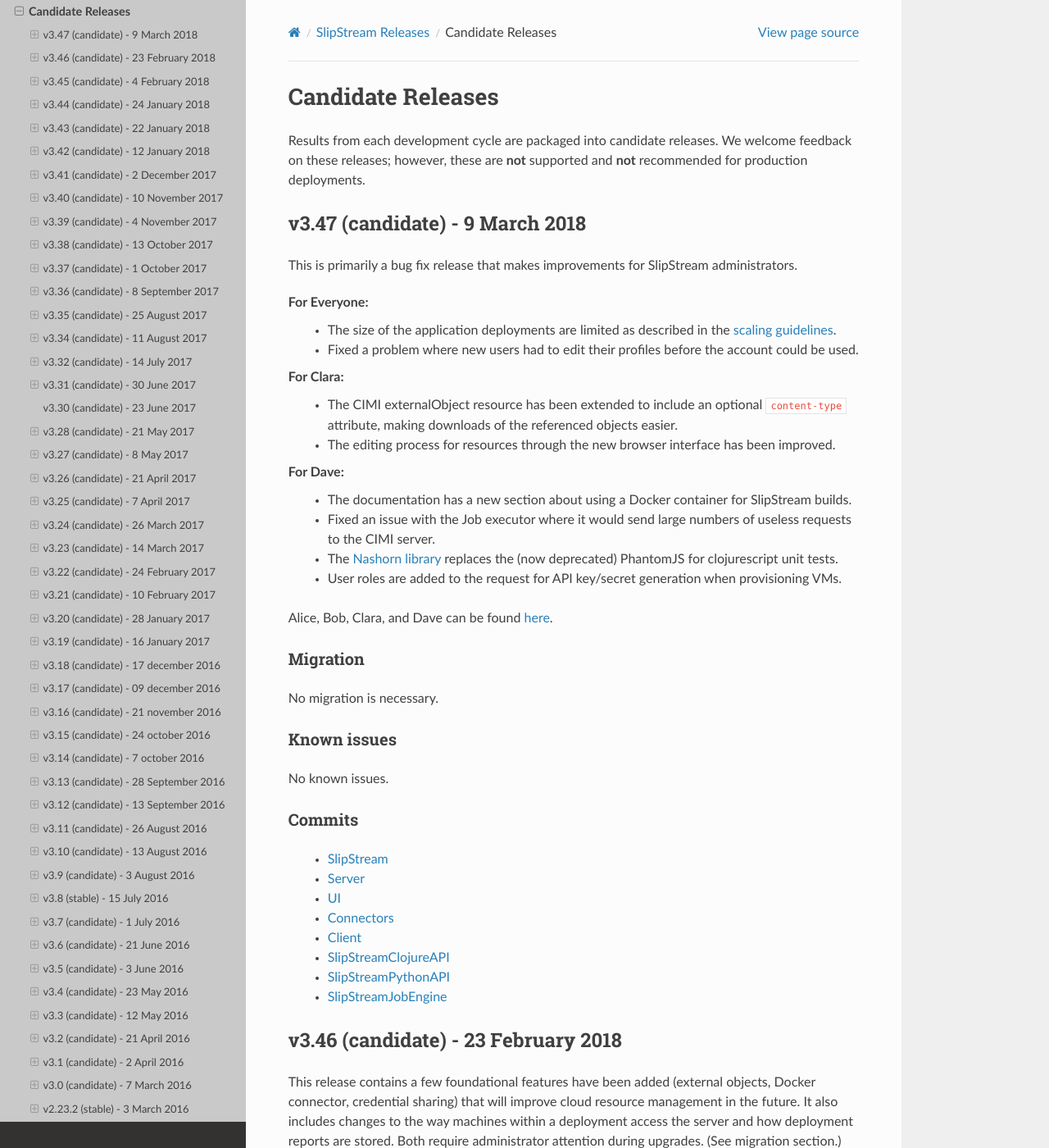
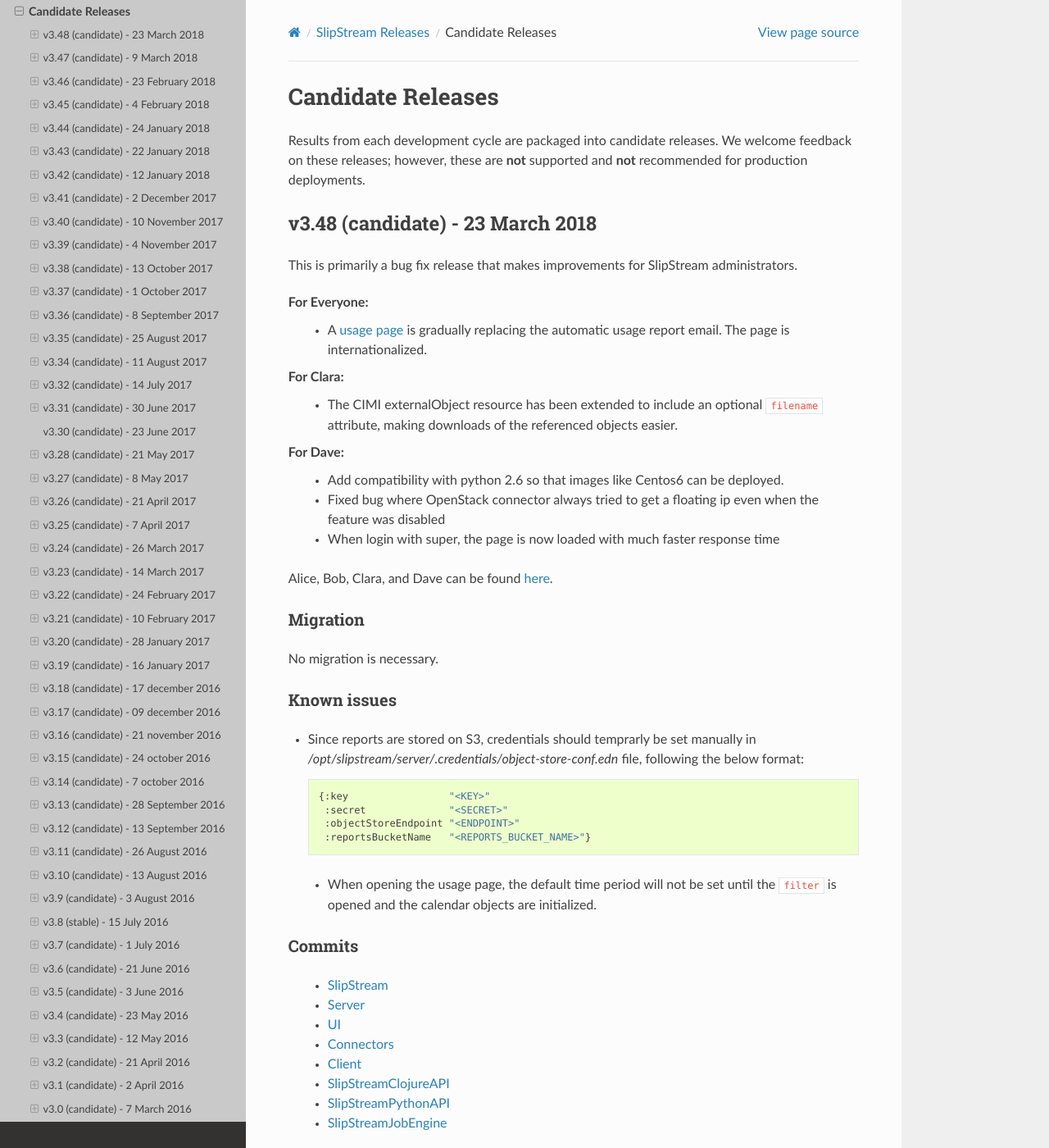
Before and after one commit to slipstream/SlipStreamDocumentation, a Sphinx documentation site: the page built from docs/release_notes/candidate_releases.rst, in a window 1280 px wide and 1400 px high. Shown: the whole window at 82% size. Built offline with Sphinx 7.4.7 and the Read the Docs theme 2.0.0, drawn with Linux system fonts in a browser that asks for light colours.

Commit message:
draft release notes for v3.48

```diff
--- a/docs/release_notes/candidate_releases.rst
+++ b/docs/release_notes/candidate_releases.rst
@@ -4,6 +4,64 @@
 Results from each development cycle are packaged into candidate
 releases. We welcome feedback on these releases; however, these are
 **not** supported and **not** recommended for production deployments.
+
+v3.48 (candidate) - 23 March 2018
+------------------------------------
+
+This is primarily a bug fix release that makes improvements for
+SlipStream administrators.
+
+For Everyone:
+ - A `usage page <https://nuv.la/webui/usage>`_ is gradually replacing
+   the automatic usage report email. The page is internationalized.
+
+For Clara:
+ - The CIMI externalObject resource has been extended to include an
+   optional ``filename`` attribute, making downloads of the
+   referenced objects easier.
+
+For Dave:
+ - Add compatibility with python 2.6 so that images like Centos6
+   can be deployed.
+ - Fixed bug where OpenStack connector always tried to get a
+   floating ip even when the feature was disabled
+ - When login with super, the page is now loaded with much faster
+   response time
+
+Alice, Bob, Clara, and Dave can be found
+`here <http://sixsq.com/personae/>`_.
+
+Migration
+~~~~~~~~~
+
+No migration is necessary.
+
+Known issues
+~~~~~~~~~~~~
+
+- Since reports are stored on S3, credentials should temprarly be set
+  manually in `/opt/slipstream/server/.credentials/object-store-conf.edn`
+  file, following the below format::
+
+   {:key                 "<KEY>"
+    :secret              "<SECRET>"
+    :objectStoreEndpoint "<ENDPOINT>"
+    :reportsBucketName   "<REPORTS_BUCKET_NAME>"}
+
+ - When opening the usage page, the default time period will not be
+   set until the ``filter`` is opened and the calendar objects are initialized.
+
+Commits
+~~~~~~~
+
+ -  `SlipStream <https://github.com/slipstream/SlipStream/compare/v3.47...v3.48>`__
+ -  `Server <https://github.com/slipstream/SlipStreamServer/compare/v3.47...v3.48>`__
+ -  `UI <https://github.com/slipstream/SlipStreamUI/compare/v3.47...v3.48>`__
+ -  `Connectors <https://github.com/slipstream/SlipStreamConnectors/compare/v3.47...v3.48>`__
+ -  `Client <https://github.com/slipstream/SlipStreamClient/compare/v3.47...v3.48>`__
+ -  `SlipStreamClojureAPI <https://github.com/slipstream/SlipStreamClojureAPI/compare/v3.47...v3.48>`__
+ -  `SlipStreamPythonAPI <https://github.com/slipstream/SlipStreamPythonAPI/compare/v3.47...v3.48>`__
+ -  `SlipStreamJobEngine <https://github.com/slipstream/SlipStreamJobEngine/compare/v3.47...v3.48>`__
 
 
 v3.47 (candidate) - 9 March 2018
```
